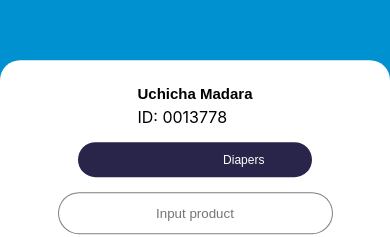
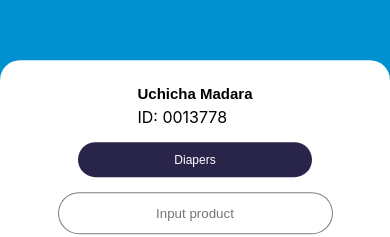
Before and after one commit to JohnClever/recommendationsite, a React (Create React App) app: page / in a window 390 px wide. Shown: the part 193-430 px from the top of the page. Built offline with nearby package versions, Linux system fonts and the light colour scheme.

Commit message:
fifth commit

```diff
--- a/src/App.css
+++ b/src/App.css
@@ -67,12 +67,14 @@
     }
 
     select{
-      padding-left: 25%;
+      text-align-last: center;
+      -moz-text-align-last: center;
+      -ms-text-align-last: center;
       width: 60%;
       height: 35px;
       border-radius: 40px;
       border: none;
-      text-align: center ;
+
       color: #fff;
       background: #29254a;
       font-family: sans-serif;
```
